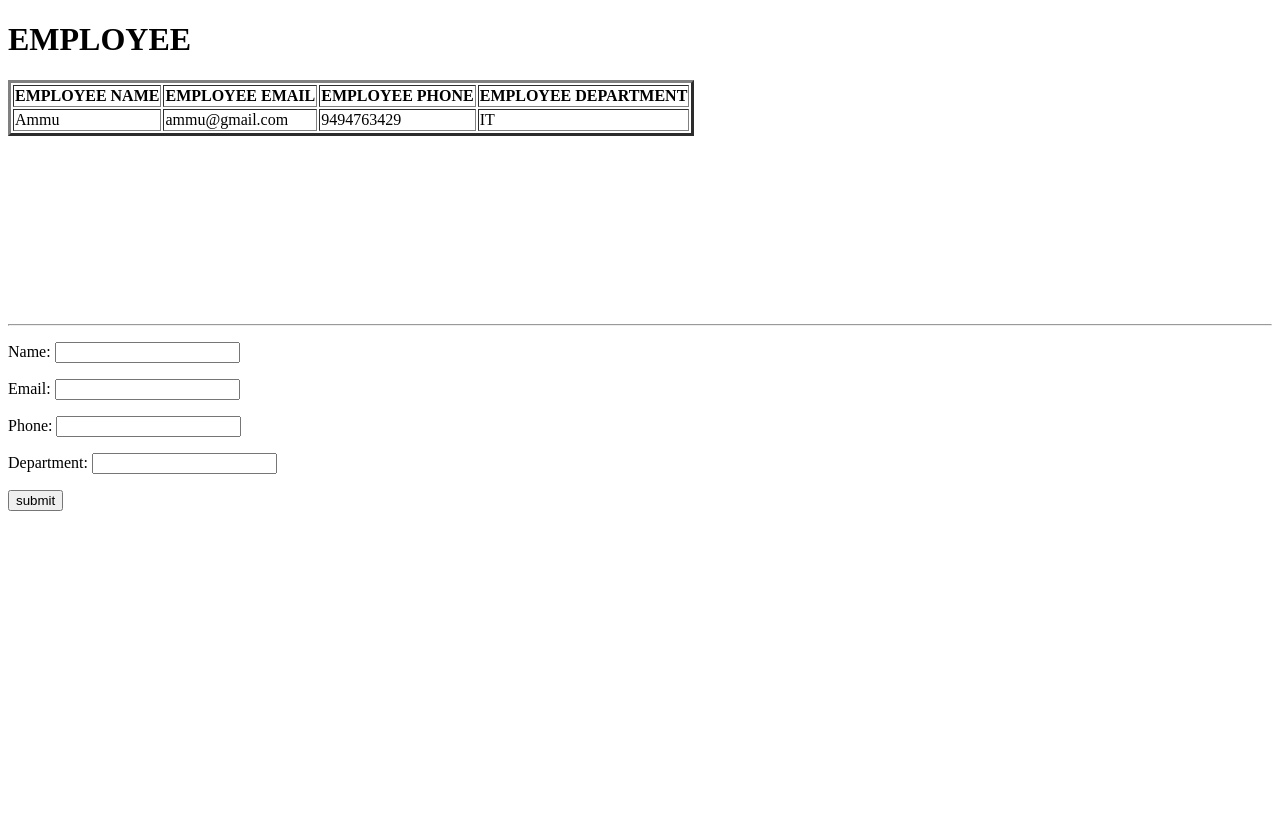
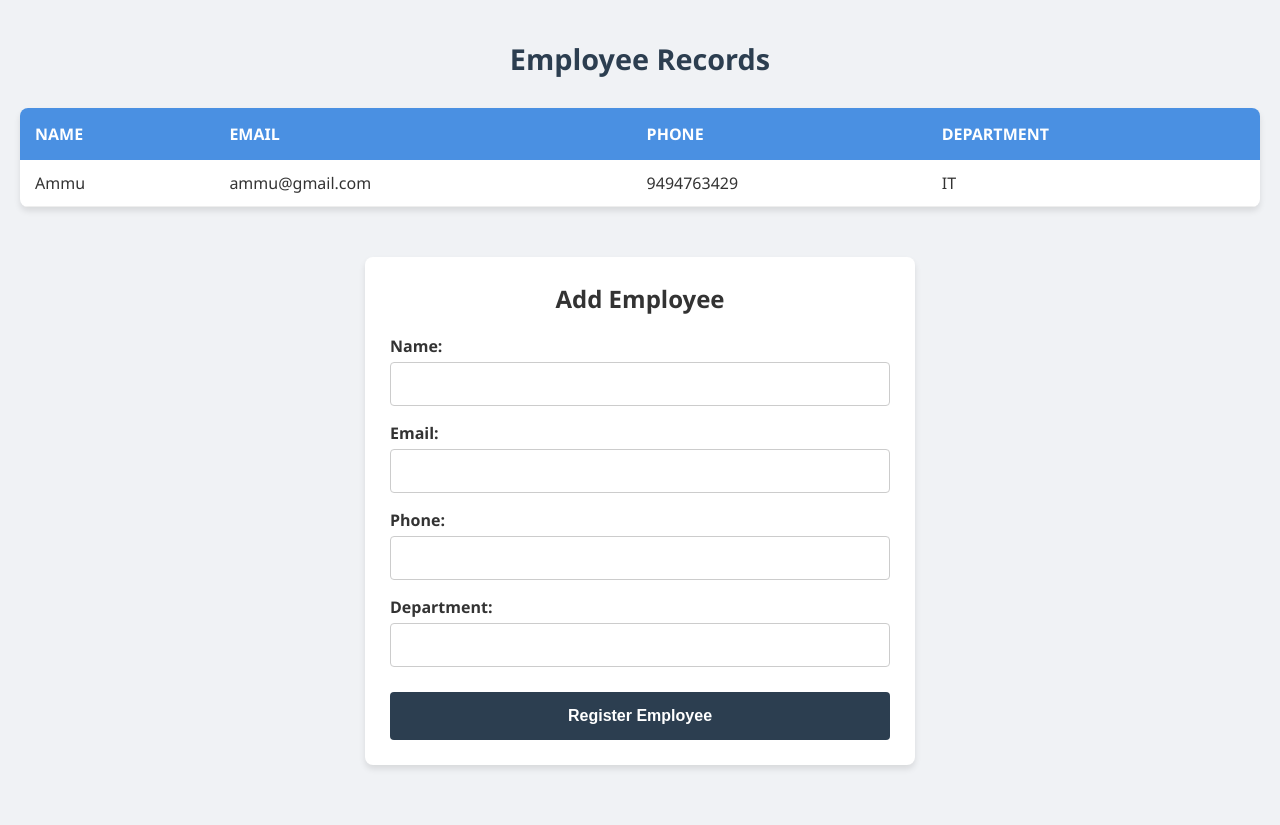
Before and after one commit to charanepuri/djnago_project_deployee, a Django app: page / in a window 1280 px wide. Before the commit the page ends 511 px from the top, so only its background shows below. Run offline with Django 5.2, Linux system fonts and the light colour scheme; data comes from the database, SQL or seed files in the repository.

Commit message:
Added Stylings & Responsiveness

```diff
--- a/Templates/home.html
+++ b/Templates/home.html
@@ -3,39 +3,159 @@
     <head>
         <meta charset="UTF-8">
         <meta name="viewport" content="width=device-width, initial-scale=1.0">
-        <title>Document</title>
+
+        <title>Employee Management | Responsive</title>
+
+        <style>
+            /* Base Styles */
+            body {
+                font-family: 'Segoe UI', Tahoma, Geneva, Verdana, sans-serif;
+                background-color: #f0f2f5;
+                margin: 0;
+                padding: 20px; /* Reduced padding for mobile */
+                color: #333;
+            }
+
+            h1 {
+                text-align: center;
+                color: #2c3e50;
+                margin-bottom: 30px;
+                font-size: 1.8rem;
+            }
+
+            /* Responsive Table Container */
+            .table-container {
+                width: 100%;
+                overflow-x: auto; /* Enables horizontal scroll on small screens */
+                margin-bottom: 50px;
+                background: #fff;
+                border-radius: 8px;
+                box-shadow: 0 4px 6px rgba(0,0,0,0.1);
+            }
+
+            table {
+                width: 100%;
+                border-collapse: collapse;
+                min-width: 600px; /* Ensures table doesn't look squashed */
+            }
+
+            th {
+                background-color: #4a90e2;
+                color: white;
+                padding: 15px;
+                text-align: left;
+                white-space: nowrap;
+            }
+
+            td {
+                padding: 12px 15px;
+                border-bottom: 1px solid #eee;
+            }
+
+            /* Form Styling */
+            form {
+                background: #fff;
+                width: 90%;
+                max-width: 500px;
+                margin: 0 auto 40px auto;
+                padding: 25px;
+                border-radius: 8px;
+                box-shadow: 0 4px 6px rgba(0,0,0,0.1);
+            }
+
+            form p {
+                margin-bottom: 15px;
+            }
+
+            label {
+                display: block;
+                font-weight: bold;
+                margin-bottom: 5px;
+            }
+
+            /* Make inputs take full width */
+            input[type="text"],
+            input[type="email"],
+            input[type="tel"],
+            select,
+            input[type="number"] {
+                width: 100%;
+                padding: 12px;
+                border: 1px solid #ccc;
+                border-radius: 4px;
+                box-sizing: border-box;
+                font-size: 16px; /* Prevents iOS zoom-on-focus */
+            }
+
+            input[type="submit"] {
+                width: 100%;
+                background-color: #2c3e50;
+                color: white;
+                border: none;
+                padding: 15px;
+                border-radius: 4px;
+                cursor: pointer;
+                font-size: 16px;
+                font-weight: bold;
+                margin-top: 10px;
+            }
+
+            /* Media Queries for Mobile Devices */
+            @media screen and (max-width: 600px) {
+                body {
+                    padding: 10px;
+                }
+
+                h1 {
+                    font-size: 1.4rem;
+                }
+
+                form {
+                    width: 100%;
+                    padding: 15px;
+                }
+
+                /* Optional: Hide less important columns on mobile */
+                .hide-mobile {
+                    display: none;
+                }
+            }
+        </style>
+
     </head>
+
     <body>
-        <h1>EMPLOYEE</h1>
+        <h1>Employee Records</h1>
 
-        <table border="3">
+        <div class="table-container">
+            <table>
+                <thead>
                     <tr>
-                <th>EMPLOYEE NAME</th>
-                <th>EMPLOYEE EMAIL</th>
-                <th>EMPLOYEE PHONE</th>
-                <th>EMPLOYEE DEPARTMENT</th>
+                        <th>NAME</th>
+                        <th>EMAIL</th>
+                        <th class="hide-mobile">PHONE</th>
+                        <th>DEPARTMENT</th>
                     </tr>
-
+                </thead>
+                <tbody>
                     {% for x in data %}
                     <tr>
                         <td>{{x.name}}</td>
                         <td>{{x.email}}</td>
-                <td>{{x.phone}}</td>
+                        <td class="hide-mobile">{{x.phone}}</td>
                         <td>{{x.department}}</td>
                     </tr>
                     {% endfor %}
+                </tbody>
             </table>
-
-        <br><br><br><br><br><br><br><br><br><br>
-        <hr>
-
+        </div>
 
         <form action="" method="post">
             {% csrf_token %}
+            <h2 style="text-align: center; margin-top: 0;">Add Employee</h2>
+            {{ form.as_p }}
+            <input type="submit" value="Register Employee">
+        </form>
 
-            {{ form.as_p }}
-
-            <input type="submit" value="submit">
-        </form>
     </body>
 </html>
```
Lines whose indentation alone changed are shown as unchanged.
